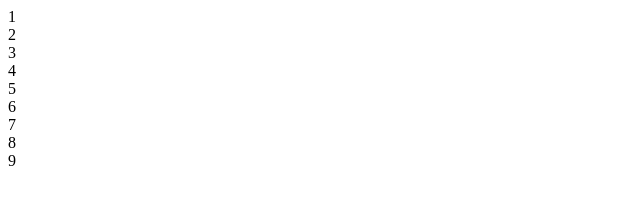
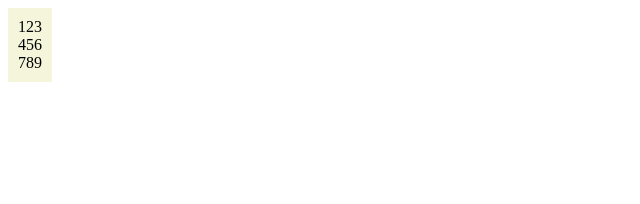
Before and after one commit to yana-michelle/modern-doors, a plain HTML site: page index.html in a window 1280 px wide. Shown: the whole page, without its empty margins (0-640 px from the left). Drawn offline with Linux system fonts and the light colour scheme.

Commit message:
Update modern doors.css

```diff
--- a/modern doors.css
+++ b/modern doors.css
@@ -1,2 +1,8 @@
 @charset "UTF-8";
 /* CSS Document */
+.gridContainer{
+	display: inline-grid;
+	grid-template-columns: auto auto auto;
+	background-color: beige;
+	padding: 10px;
+}
```
